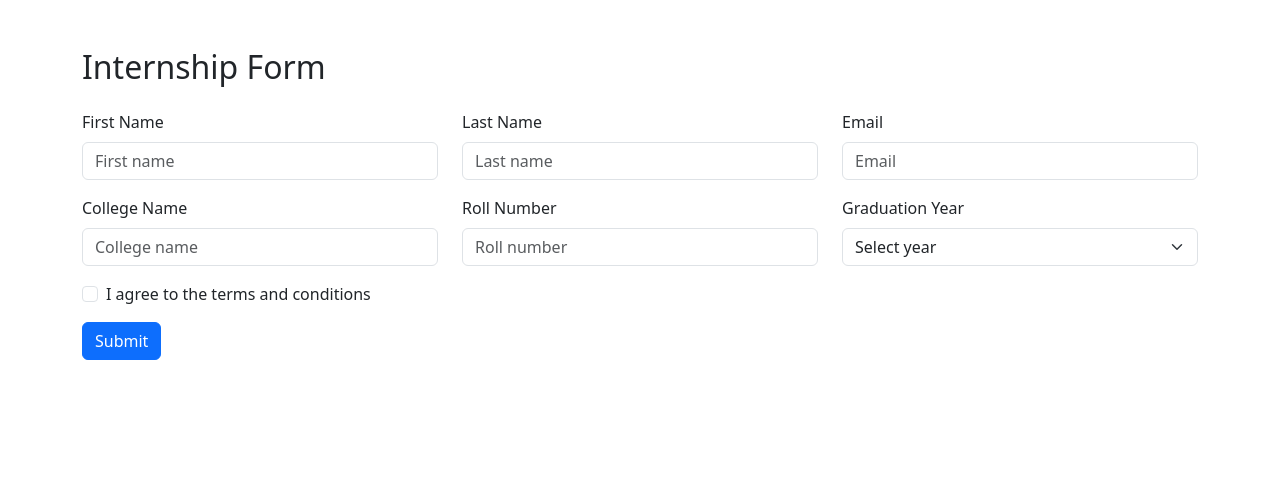
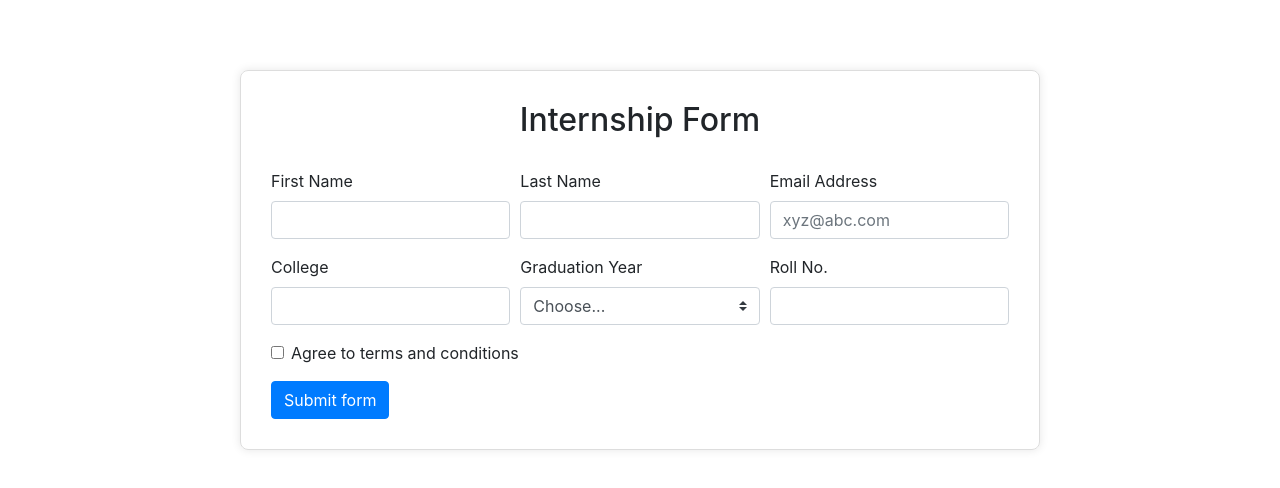
Before and after one commit to acciojob/bootstrap-form-easy-11prath, a website: page main.html in a window 1280 px wide. Drawn offline with nearby package versions, Linux system fonts and the light colour scheme.

Commit message:
created a submission

```diff
--- a/main.html
+++ b/main.html
@@ -1,90 +1,123 @@
+
+
 <!DOCTYPE html>
 <html lang="en">
 <head>
     <meta charset="UTF-8">
+    <meta name="viewport" content="width=device-width, initial-scale=1.0">
     <title>Internship Form</title>
-  <!-- Bootstrap CSS -->
-  <link href="https://cdn.jsdelivr.net/npm/bootstrap@5.3.0/dist/css/bootstrap.min.css" rel="stylesheet">
+    <link href="https://stackpath.bootstrapcdn.com/bootstrap/4.5.2/css/bootstrap.min.css" rel="stylesheet">
+    <style>
+        body {
+            padding: 20px;
+        }
+        .container {
+            max-width: 800px;
+            margin-top: 50px;
+            padding: 30px;
+            border: 1px solid #ddd;
+            border-radius: 8px;
+            box-shadow: 0 0 10px rgba(0, 0, 0, 0.1);
+        }
+        .form-title {
+            text-align: center;
+            margin-bottom: 30px;
+        }
+    </style>
 </head>
 <body>
-  <div class="container mt-5">
-    <h2 class="mb-4">Internship Form</h2>
+
+<div class="container">
+    <h2 class="form-title">Internship Form</h2>
     <form class="needs-validation" novalidate>
-
-      <!-- Row 1: First Name, Last Name, Email -->
-      <div class="row mb-3">
-        <div class="col-md-4">
-          <label for="first-name-input" class="form-label">First Name</label>
-          <input type="text" class="form-control" id="first-name-input" placeholder="First name" required>
-          <div class="invalid-feedback">Please enter your first name.</div>
-        </div>
-        <div class="col-md-4">
-          <label for="last-name-input" class="form-label">Last Name</label>
-          <input type="text" class="form-control" id="last-name-input" placeholder="Last name" required>
-          <div class="invalid-feedback">Please enter your last name.</div>
-        </div>
-        <div class="col-md-4">
-          <label for="email-input" class="form-label">Email</label>
-          <input type="email" class="form-control" id="email-input" placeholder="Email" required>
-          <div class="invalid-feedback">Please provide a valid email.</div>
+        <div class="form-row">
+            <div class="col-md-4 mb-3">
+                <label for="first-name-input">First Name</label>
+                <input type="text" class="form-control" id="first-name-input" required>
+                <div class="invalid-feedback">
+                    First Name required!
                 </div>
             </div>
-
-      <!-- Row 2: College Name, Roll No, Graduation Year -->
-      <div class="row mb-3">
-        <div class="col-md-4">
-          <label for="college-input" class="form-label">College Name</label>
-          <input type="text" class="form-control" id="college-input" placeholder="College name" required>
-          <div class="invalid-feedback">Please enter your college name.</div>
+            <div class="col-md-4 mb-3">
+                <label for="last-name-input">Last Name</label>
+                <input type="text" class="form-control" id="last-name-input" required>
+                <div class="invalid-feedback">
+                    Last name required!
                 </div>
-        <div class="col-md-4">
-          <label for="roll-no-input" class="form-label">Roll Number</label>
-          <input type="text" class="form-control" id="roll-no-input" placeholder="Roll number" required>
-          <div class="invalid-feedback">Please enter your roll number.</div>
             </div>
-        <div class="col-md-4">
-          <label for="graduation-year" class="form-label">Graduation Year</label>
-          <select class="form-select" id="graduation-year" required>
-            <option value="">Select year</option>
+            <div class="col-md-4 mb-3">
+                <label for="email-input">Email Address</label>
+                <input type="email" class="form-control" id="email-input" placeholder="xyz@abc.com" required>
+                <div class="invalid-feedback">
+                    Email required!
+                </div>
+            </div>
+        </div>
+        <div class="form-row">
+            <div class="col-md-4 mb-3">
+                <label for="college-input">College</label>
+                <input type="text" class="form-control" id="college-input" required>
+                <div class="invalid-feedback">
+                    Please provide a valid college.
+                </div>
+            </div>
+            <div class="col-md-4 mb-3">
+                <label for="graduation-year-select">Graduation Year</label>
+                <select class="custom-select" id="graduation-year-select" required>
+                    <option value="" disabled selected>Choose...</option>
                     <option>2020</option>
                     <option>2021</option>
                     <option>2022</option>
                     <option>2023</option>
                 </select>
-          <div class="invalid-feedback">Please select your graduation year.</div>
+                <div class="invalid-feedback">
+                    Please select a valid Graduation Year.
                 </div>
             </div>
-
-      <!-- Checkbox -->
-      <div class="form-check mb-3">
-        <input type="checkbox" class="form-check-input" id="conditions-checkbox" required>
+            <div class="col-md-4 mb-3">
+                <label for="roll-no-input">Roll No.</label>
+                <input type="text" class="form-control" id="roll-no-input" required>
+                <div class="invalid-feedback">
+                    Please provide a valid Roll no.
+                </div>
+            </div>
+        </div>
+        <div class="form-group">
+            <div class="form-check">
+                <input class="form-check-input" type="checkbox" id="conditions-checkbox" required>
                 <label class="form-check-label" for="conditions-checkbox">
-          I agree to the terms and conditions
+                    Agree to terms and conditions
                 </label>
-        <div class="invalid-feedback">You must agree before submitting.</div>
+                <div class="invalid-feedback">
+                    You must agree before submitting.
                 </div>
-
-      <!-- Submit Button -->
-      <button type="submit" class="btn btn-primary">Submit</button>
+            </div>
+        </div>
+        <button class="btn btn-primary" type="submit">Submit form</button>
     </form>
 </div>
 
-  <!-- Bootstrap JS -->
-  <script src="https://cdn.jsdelivr.net/npm/bootstrap@5.3.0/dist/js/bootstrap.bundle.min.js"></script>
+<script src="https://code.jquery.com/jquery-3.5.1.slim.min.js"></script>
+<script src="https://cdn.jsdelivr.net/npm/@popperjs/core@2.5.4/dist/umd/popper.min.js"></script>
+<script src="https://stackpath.bootstrapcdn.com/bootstrap/4.5.2/js/bootstrap.min.js"></script>
+
 <script>
-    (() => {
+(function() {
     'use strict';
-      const forms = document.querySelectorAll('.needs-validation');
-      Array.from(forms).forEach(form => {
-        form.addEventListener('submit', event => {
-          if (!form.checkValidity()) {
+    window.addEventListener('load', function() {
+        var forms = document.getElementsByClassName('needs-validation');
+        var validation = Array.prototype.filter.call(forms, function(form) {
+            form.addEventListener('submit', function(event) {
+                if (form.checkValidity() === false) {
                     event.preventDefault();
                     event.stopPropagation();
                 }
                 form.classList.add('was-validated');
             }, false);
         });
+    }, false);
 })();
 </script>
+
 </body>
 </html>
```
Lines whose indentation alone changed are shown as unchanged.
